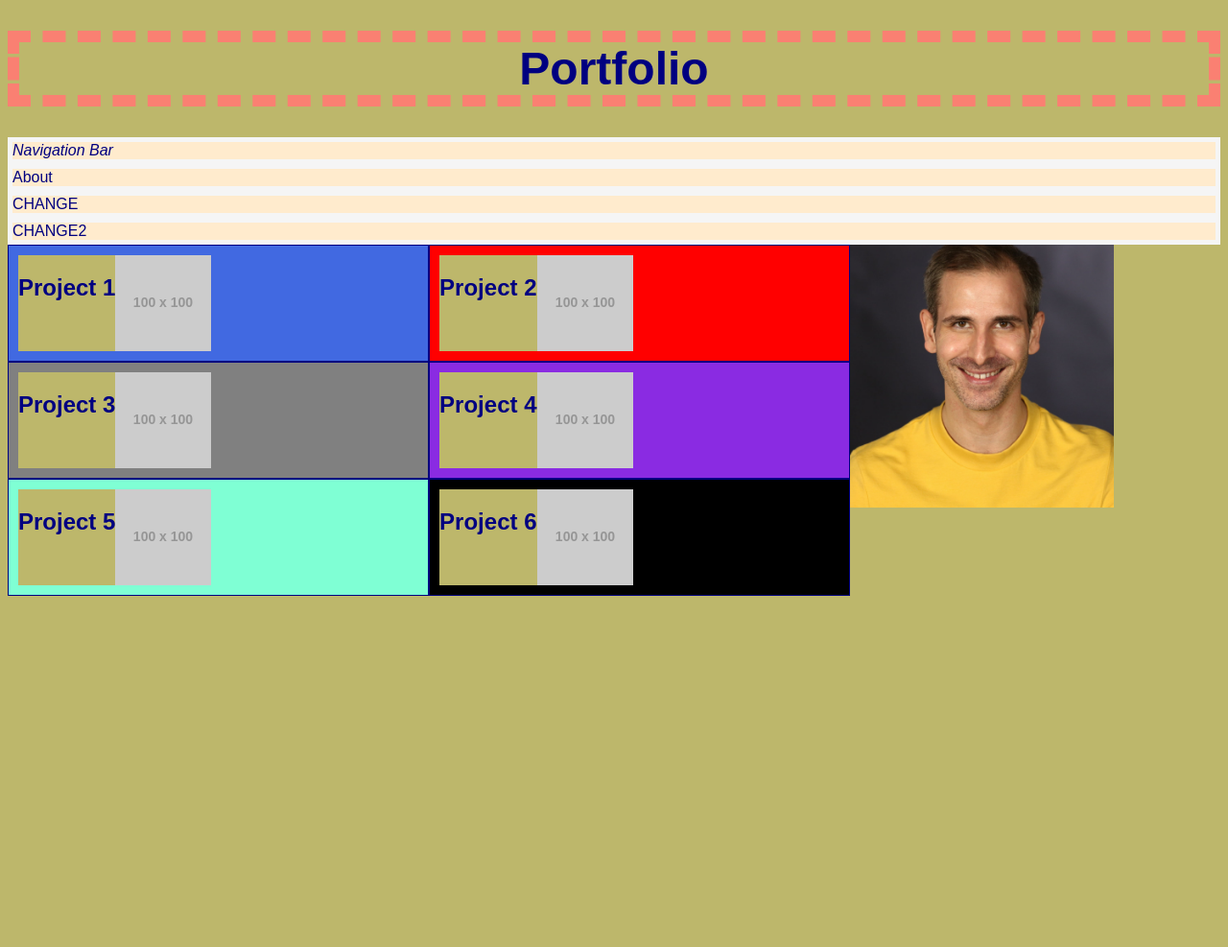
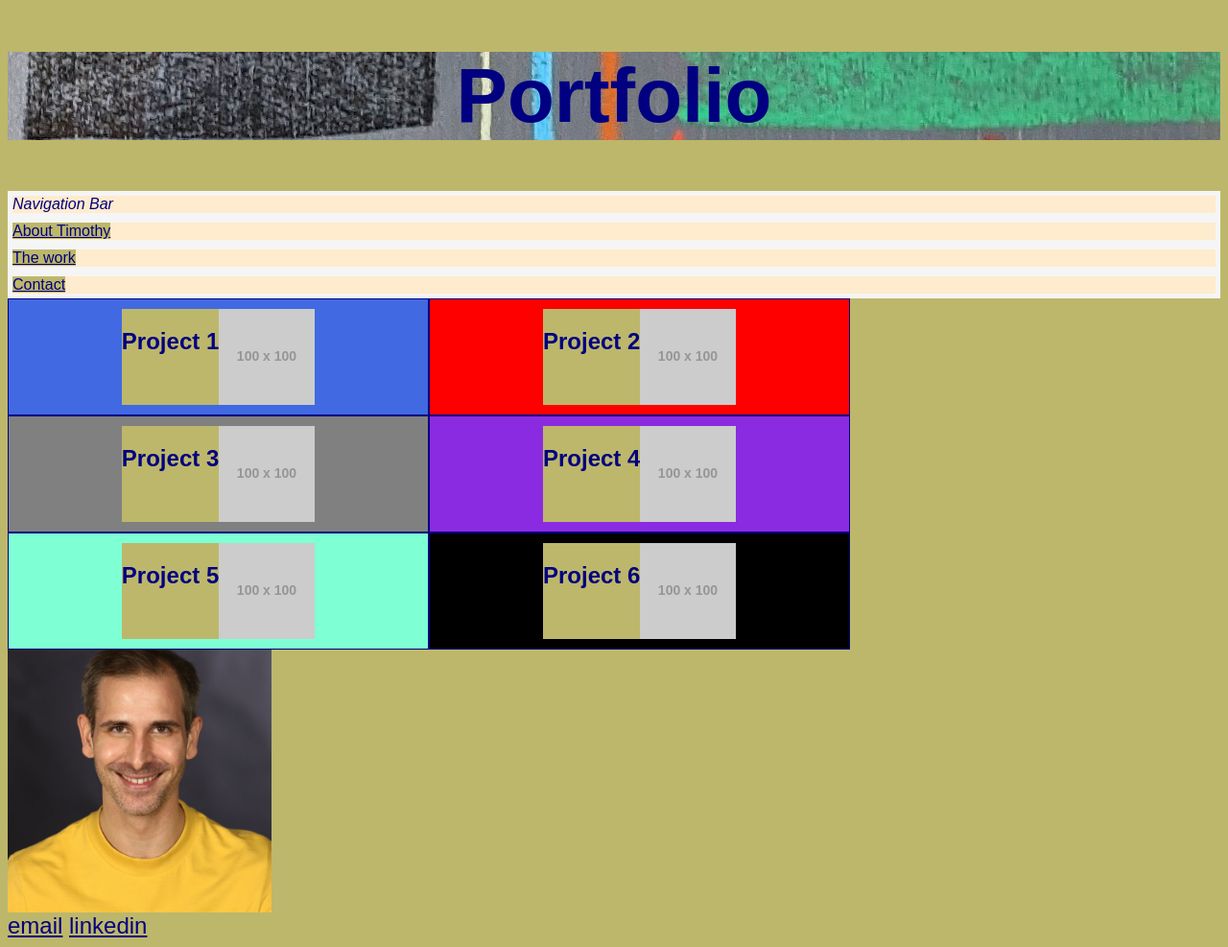
Before and after one commit to tbarns/Timothys-Portfolio, a plain HTML site: page index.html in a window 1280 px wide. Shown: the whole page at 96% size. Before the commit the page ends 800 px from the top, so only its background shows below. Drawn offline with Linux system fonts and the light colour scheme; placeholder pictures from the web are drawn by us.

Commit message:
added more HTML structure and light styling

```diff
--- a/assets/style.css
+++ b/assets/style.css
@@ -4,19 +4,22 @@
     color: navy;
 }
 header h1 {
-    text-align: center;
-    font-size: 300%;
-    border: 12px dashed salmon;
+        text-align: center;
+        font-size: 500%;
+       background-image: url("block background.jpg");
+
+        background-size:;
+        background-position: center;
 
 }
 nav {
     font-style: italic;
+    display: flex
 }
-
 .container, div {
     border: 5px solid whitesmoke;
     background-color: blanchedalmond;
-    display: flex;
+;
 }
 
 /* displayed none on photo needs to be changed  */
@@ -24,11 +27,15 @@ nav {
     max-width: 275px;
     display: block;
 }
-
+main {
+    display: flex;
+    flex-direction: row;
+    flex-wrap: wrap;
+}
 section {
     background-color: violet;
     border-style: solid;
-
+    justify-content: center;
     border-width: 1px;
     padding: 10px;
     float: left;
@@ -65,8 +72,12 @@ section {
 aside {
     display: block;
 }
+#contact {
+    font-size: 24px;
+}
 
 @media screen and (max-width: 992px) {
+
     section {
 
     width: 25%;
--- a/index.html
+++ b/index.html
@@ -9,12 +9,15 @@
 </head>
 <body>
     <header><h1>Portfolio</h1>
-    <nav class="container"> Navigation Bar </nav>
-        <div>About</div>
-        <div>CHANGE</div>
-        <div>CHANGE2</div>
+    <nav class="container">
+        Navigation Bar </nav>
+        <div>
+            <a href="#about">About Timothy</a>
+        </div>
+        <div><a href="#work">The work</a></div>
+        <div><a href="#contact">Contact</a></div>
 </header>
-    <main>
+    <main id="work">
         <section id="card-1">
             <header><h2>Project 1</h2></header>
             <img src="https://via.placeholder.com/100" alt="placeholder image"/>
@@ -48,8 +51,14 @@
 
     </main>
 
-    <aside class="about">
-        <img src="./assets/Timothy profile pic square.jpg">
+    <aside id="about" class="about" >
+        <img src="./assets/Timothy profile pic square.jpg" alt="professional headshot of a web developer  wearing a yellow shirt and smiling">
+
     </aside>
+    <footer id="contact">
+        <a href="mailto:tbarnaby1@gmail.com"> email</a>
+        <a href="https://linkedin.com/in/tbarns"> linkedin</a>
+
+    </footer>
 </body>
 </html>
```
Also changed, not shown: assets/block background.jpg (added).
